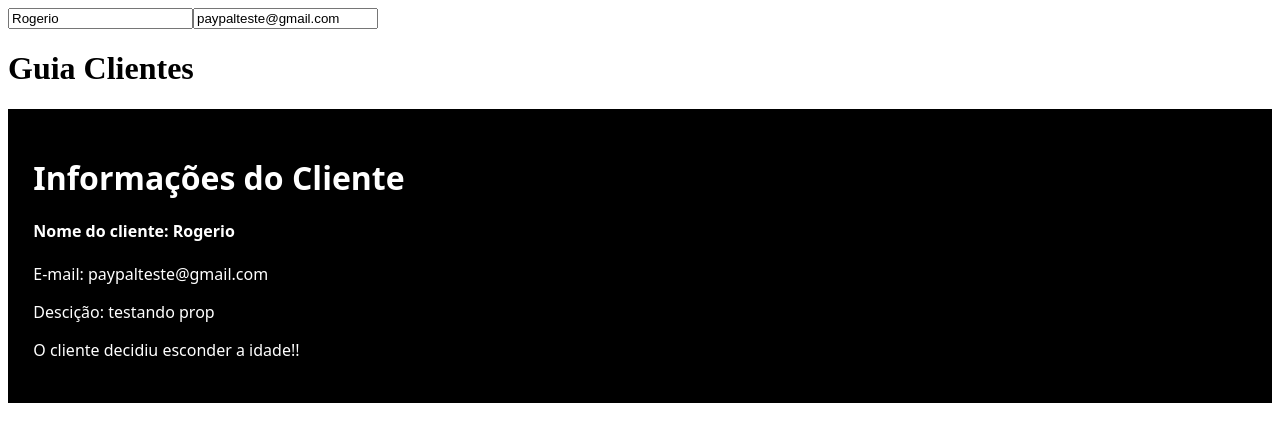
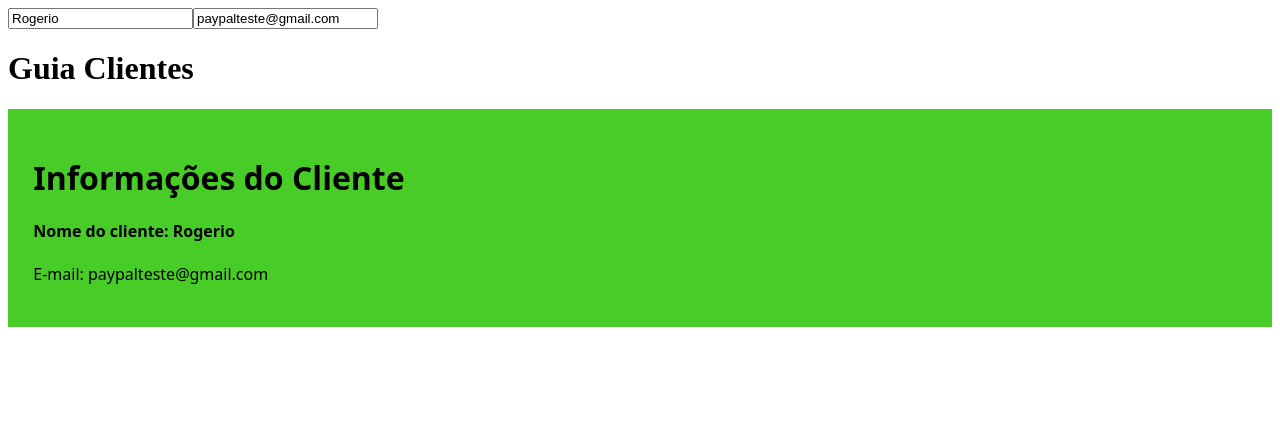
Before and after one commit to JBdevCristian/vue_project, a Vue app: page / in a window 1280 px wide. Shown: the top 442 px of the page. Built offline with nearby package versions, Linux system fonts and the light colour scheme.

Commit message:
Classes condicionais

```diff
--- a/src/App.vue
+++ b/src/App.vue
@@ -3,7 +3,7 @@
     <input type="text" v-model="clienteRogerio.nome">
     <input type="text" v-model="clienteRogerio.email">
     <h1>Guia Clientes</h1>
-    <Cliente :cliente="clienteRogerio" :showIdade="false" descicao="testando prop"/>
+    <Cliente :cliente="clienteRogerio" :showIdade="false"/>
 
   </div>
 </template>
--- a/src/components/ClienteTeste.vue
+++ b/src/components/ClienteTeste.vue
@@ -1,11 +1,10 @@
 <template>
-    <div class="cadastro">
+    <div :class="{'cadastro': !premium, 'cadastro-premium': premium}">
         <h1>Informações do Cliente</h1>
         <h4>Nome do cliente: {{ cliente.nome }}</h4>
         <p>E-mail: {{ cliente.email }}</p>
-        <p>Descição: {{ descicao }}</p>
-        <p v-if="showIdade">Idade do cliente: {{ cliente.idade }}</p>
-        <p v-else>O cliente decidiu esconder a idade!!</p>
+        <p v-show="showIdade">Idade do cliente: {{ cliente.idade }}</p>
+
     </div>
 </template>
 
@@ -13,12 +12,12 @@
 export default {
     data() {
         return {
+            premium: true
        }
     },
     props: { //sempre passar o objeto props
         cliente: Object, //definir tipo
-        showIdade: Boolean,
-        descicao: String
+        showIdade: Boolean
 
     }
 }
@@ -33,4 +32,12 @@ export default {
         margin-bottom: 10px;
     }
 
+    .cadastro-premium {
+        font-family: "Rubik", system-ui;
+        padding: 2%;
+        background: rgb(72, 204, 39);
+        color: rgb(0, 0, 0);
+        margin-bottom: 10px;
+    }
+
 </style>
```
